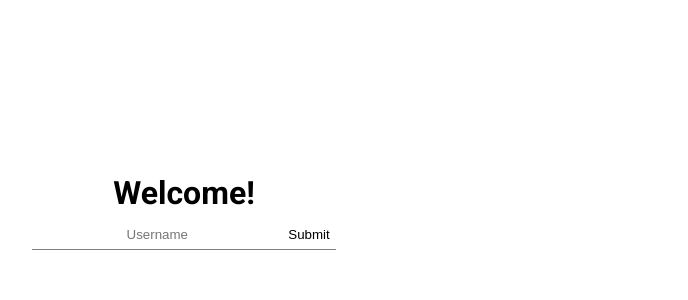
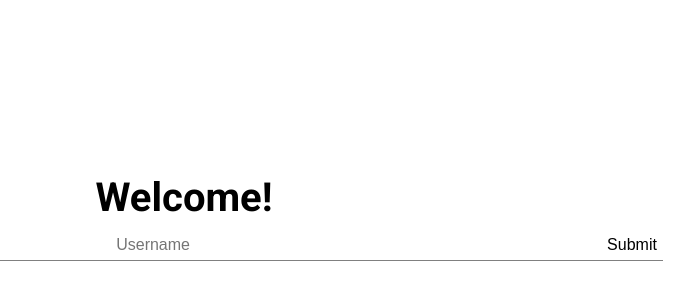
Before and after one commit to SamuelLiew/githubSearcher, a React (Create React App) app: page / in a window 1280 px wide. Shown: the part 114-414 px from the top of the page, without its empty margins (456-1144 px from the left). Built offline with nearby package versions, Linux system fonts and the light colour scheme.

Commit message:
Fixed IOS bugs. Fixed CSS styling. Optimized Code.

```diff
--- a/src/App.css
+++ b/src/App.css
@@ -24,25 +24,30 @@ body {
 
 .title {
   margin: 1vh;
-  font-size: 4vh;
+  font-size: 5vh;
 }
 
 .userNameForm {
   display: flex;
   align-self: center;
-  margin-bottom: 20px;
+  margin-bottom: 2vh;
 }
 
 .userNameForm button {
+  margin: 0;
+  font-size: 2vh;
+  padding: none;
   border-style: none;
   background-color: #fff;
   border-bottom: gray solid 1px;
 }
 
 .userNameInput {
+  border-radius: 0;
   border-style: none;
-  height: 30px;
-  width: 250px;
+  height: 4vh;
+  width: 70vw;
+  font-size: 2vh;
   border-bottom: gray solid 1px;
   text-align: center;
 }
@@ -99,7 +104,6 @@ body {
   justify-content: flex-start;
   align-items: center;
   overflow: hidden;
-  cursor: pointer;
 }
 
 .contentHeader {
@@ -119,7 +123,6 @@ body {
   width: 12%;
   border-style: none;
   background-color: white;
-  cursor: pointer;
 
   /* height: 80%; */
 }
@@ -180,6 +183,8 @@ body {
 .slide {
   /* margin-top: 10%; */
   /* margin-bottom: 20%; */
+  scroll-snap-stop: always;
+  overflow: visible;
   scroll-snap-align: start;
   width: 100%;
   flex-shrink: 0;
--- a/src/components/Form.js
+++ b/src/components/Form.js
@@ -22,7 +22,7 @@ const Form = (props) => {
         props.onSubmit(resp["data"]);
       }
     } catch (err) {
-      console.log("Name Doesn't Exist");
+      alert("Name Doesn't Exist");
     }
 
     setUserName("");
--- a/src/components/Information.js
+++ b/src/components/Information.js
@@ -22,7 +22,6 @@ const Information = (props) => {
     ...fourthTitles,
   ];
   const [closedEye, setClosedEye] = useState(true);
-  const [arrowDirection, setArrowDirection] = useState("up");
   const [titleArrays, setTitleArrays] = useState([
     firstTitles,
     secondTitles,
@@ -47,12 +46,13 @@ const Information = (props) => {
 
   const eyeHandler = (e) => {
     if (closedEye) {
-      const name =
+      const name = (
         e.target.childElementCount === 0
           ? e.target.parentNode.parentNode.parentNode.parentNode.previousSibling
               .innerText
-          : e.target.parentNode.parentNode.parentNode.previousSibling.innerText;
-      console.log(name);
+          : e.target.parentNode.parentNode.parentNode.previousSibling.innerText
+      ).trim();
+
       const profileObject = props.profiles.filter(
         (profile) => profile["login"] === name
       )[0];
@@ -84,12 +84,10 @@ const Information = (props) => {
   };
 
   const arrowHandler = () => {
-    setArrowDirection(arrowDirection === "up" ? "left" : "up");
+    props.setArrowDirection(props.arrowDirection === "up" ? "left" : "up");
   };
 
   const miniCardHandler = (title, name) => {
-    console.log(name);
-
     if (handler.getAPICounterPart(title) !== undefined) {
       const profileObject = props.profiles.filter(
         (profile) => profile["login"] === name
@@ -103,29 +101,11 @@ const Information = (props) => {
         fourthTitles,
       ];
       let chosenTitles = originalTitleArrays[titleSection - 1];
-      console.log(chosenTitles);
       chosenTitles[chosenTitles.indexOf(title)] =
         profileObject === null || profileObject === "" ? "N/A" : profileObject;
       setTitleArrays([firstTitles, secondTitles, thirdTitles, fourthTitles]);
-      console.log(titleArrays);
     }
   };
-
-  // Failed To Implement Horizontal Scrolling... Ask the user to press shift while scrolling or
-  // click on the mouse wheel.
-  // const wheelHandler = (e) => {
-  //   // console.log(e);
-  //   e.preventDefault();
-  //   if (arrowDirection === "left") {
-  //     const container = document.querySelector(".left");
-  //     const containerScrollPosition = container.scrollLeft;
-  //     const miniCardScroll = document.querySelector(".miniCard");
-  //     console.log(miniCardScroll);
-  //     miniCardScroll.scrollTo({
-  //       left: miniCardScroll.scrollLeft + e.deltaY,
-  //     });
-  //   }
-  // };
 
   return (
     <Card
@@ -136,7 +116,7 @@ const Information = (props) => {
         <>
           <div className="contentHeader">
             <button onClick={arrowHandler} className="button">
-              {arrowDirection === "up" ? (
+              {props.arrowDirection === "up" ? (
                 <ion-icon name="arrow-up-outline"></ion-icon>
               ) : (
                 <ion-icon name="arrow-back-outline"></ion-icon>
@@ -152,7 +132,7 @@ const Information = (props) => {
             </button>
           </div>
           <div className={`informationContent ${styleFunction()}`}>
-            <div className={`slider ${arrowDirection}`}>
+            <div className={`slider ${props.arrowDirection}`}>
               {titleArrays.map((titles) => {
                 return (
                   <InformationContent
--- a/src/components/InformationContent.js
+++ b/src/components/InformationContent.js
@@ -9,9 +9,8 @@ const InformationContent = (props) => {
   };
   const miniCardHandler = (e) => {
     props.miniCardHandler(
-      e.target.innerText,
-      e.target.parentNode.parentNode.parentNode.parentNode.parentNode
-        .previousSibling.innerText
+      e.target.innerText.trim(),
+      e.target.parentNode.parentNode.parentNode.parentNode.parentNode.previousSibling.innerText.trim()
     );
   };
   return (
--- a/src/components/List.js
+++ b/src/components/List.js
@@ -1,5 +1,8 @@
+import { useState } from "react";
 import Panel from "./Panel";
 const List = (props) => {
+  const [arrowDirection, setArrowDirection] = useState("left");
+
   const deleteHandler = (elementName) => {
     props.deleteHandler(elementName);
   };
@@ -14,6 +17,8 @@ const List = (props) => {
           imageURL={profile["avatar_url"]}
           userName={profile["login"]}
           profiles={props.profiles}
+          arrowDirection={arrowDirection}
+          setArrowDirection={(direction) => setArrowDirection(direction)}
           updateProfile={updateProfile}
           deleteHandler={deleteHandler}
         />
--- a/src/components/Panel.js
+++ b/src/components/Panel.js
@@ -7,9 +7,8 @@ const Panel = (props) => {
   const imgClickHandler = (e) => {
     e.stopPropagation();
     setStyle("trulyCollapse");
-    setTimeout(() => {
-      props.deleteHandler(e.target.nextSibling.innerText);
-    }, 1500);
+    const data = e.target.nextSibling.innerText;
+    setTimeout(() => props.deleteHandler(data), 1500);
   };
 
   return (
@@ -22,7 +21,11 @@ const Panel = (props) => {
         <h2 className="userName">{props.userName}</h2>
       </div>
 
-      <PanelContent profiles={props.profiles} />
+      <PanelContent
+        profiles={props.profiles}
+        arrowDirection={props.arrowDirection}
+        setArrowDirection={(direction) => props.setArrowDirection(direction)}
+      />
     </div>
   );
 };
--- a/src/components/PanelContent.js
+++ b/src/components/PanelContent.js
@@ -15,6 +15,8 @@ const PanelContent = (props) => {
     <div className="contentContainer" onClick={clickHandler}>
       <Information
         profiles={props.profiles}
+        setArrowDirection={(direction) => props.setArrowDirection(direction)}
+        arrowDirection={props.arrowDirection}
         onClick={() => setWhoIsActive("information")}
         activeCard={whoIsActive}
       />
```
